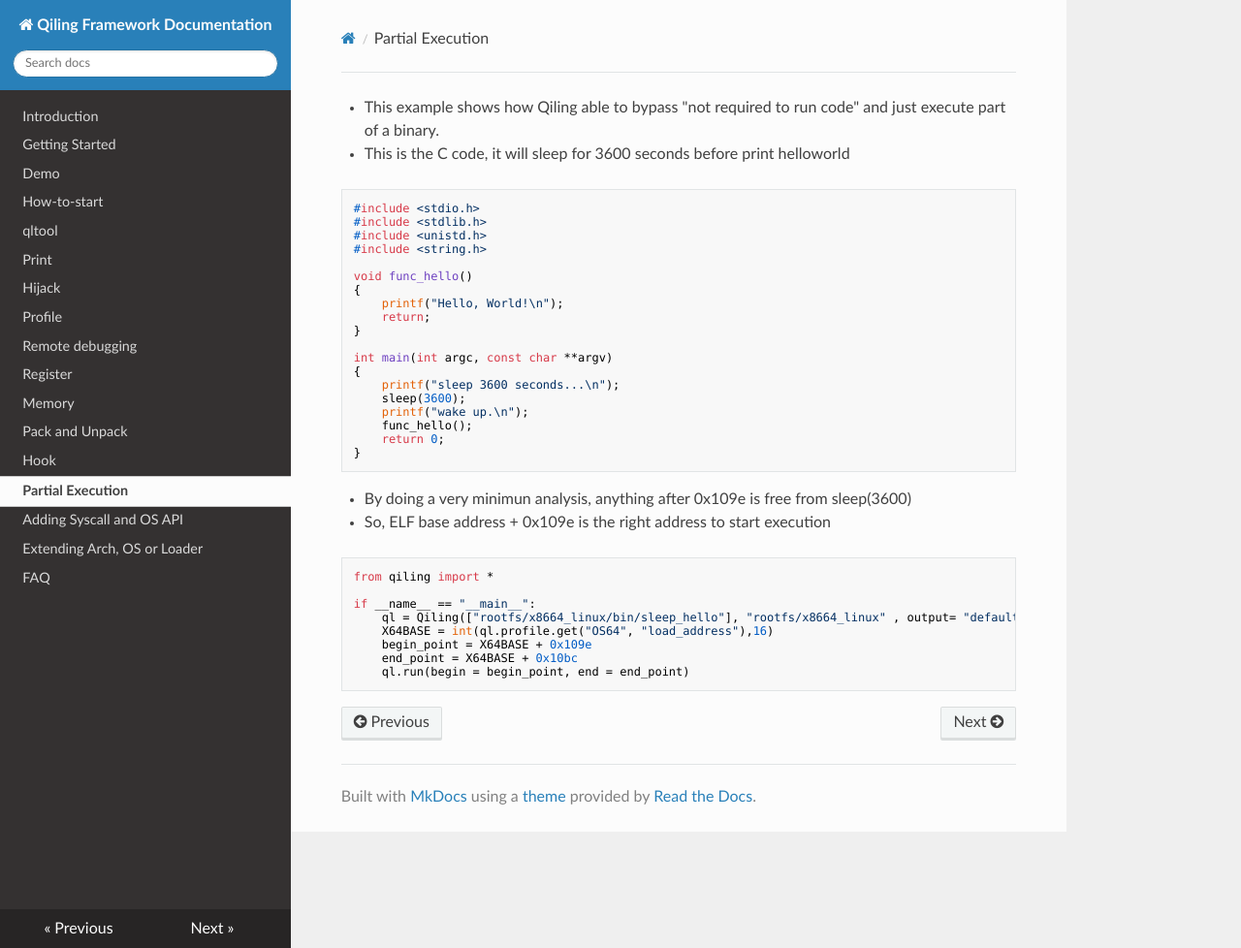
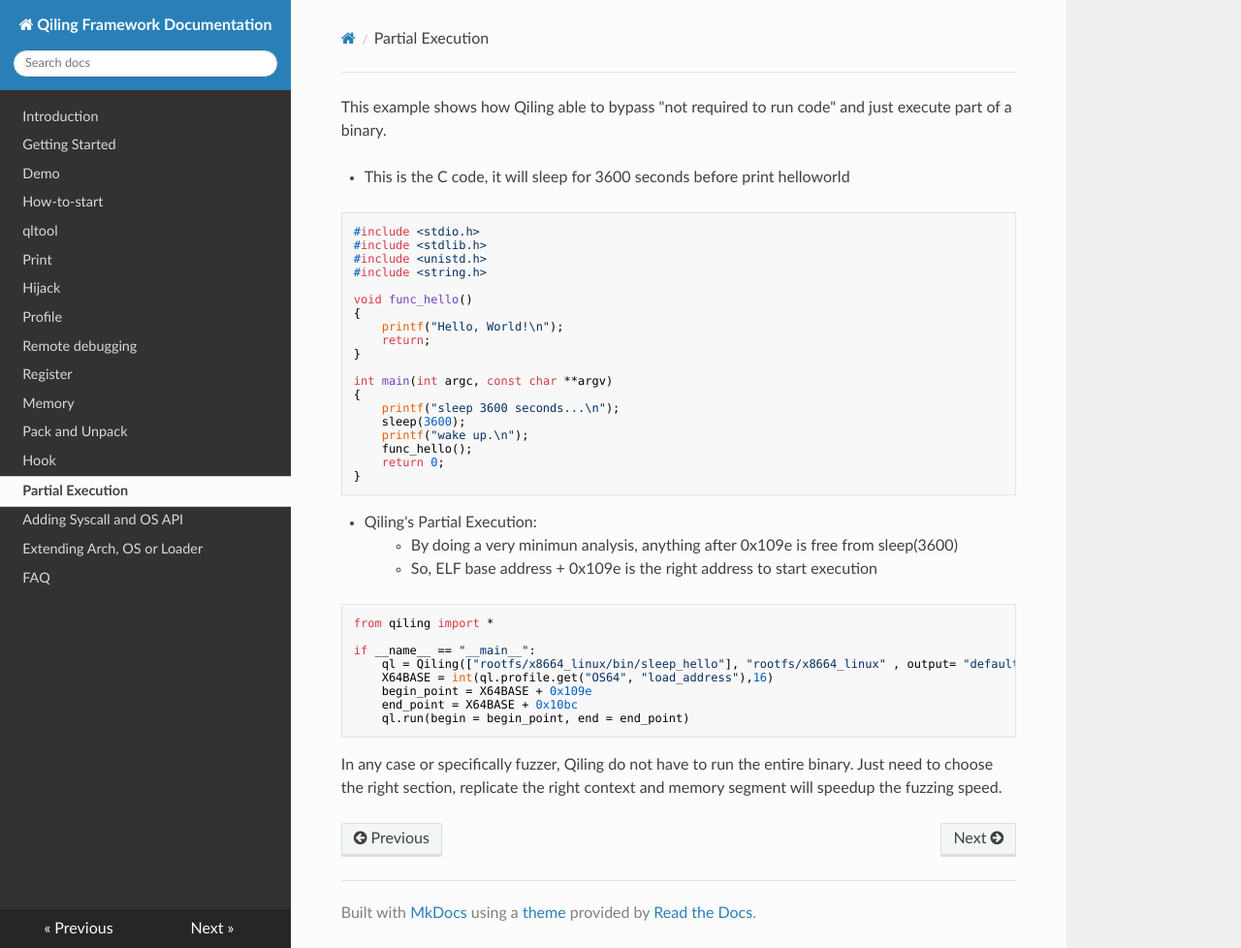
Before and after one commit to qilingframework/rtfd.io, an MkDocs documentation site: the page built from docs/partial.md, in a window 1280 px wide and 978 px high. Shown: the whole window at 97% size. Built offline with MkDocs 1.6.1, drawn with Linux system fonts in a browser that asks for light colours; nearby versions of some CDN libraries.

Commit message:
partial execution

````diff
--- a/docs/partial.md
+++ b/docs/partial.md
@@ -2,9 +2,9 @@
 title: Partial Execution
 ---
 
-- This example shows how Qiling able to bypass "not required to run code" and just execute part of a binary.
+This example shows how Qiling able to bypass "not required to run code" and just execute part of a binary.
+
 - This is the C code, it will sleep for 3600 seconds before print helloworld
-
 ```c
 #include <stdio.h>
 #include <stdlib.h>
@@ -26,10 +26,9 @@ int main(int argc, const char **argv)
     return 0;
 }
 ```
-
-- By doing a very minimun analysis, anything after 0x109e is free from sleep(3600)
-- So, ELF base address +  0x109e is the right address to start execution
-
+- Qiling's Partial Execution:
+> - By doing a very minimun analysis, anything after 0x109e is free from sleep(3600)
+> - So, ELF base address +  0x109e is the right address to start execution
 ```python
 from qiling import *
 
@@ -40,3 +39,5 @@ if __name__ == "__main__":
     end_point = X64BASE + 0x10bc
     ql.run(begin = begin_point, end = end_point)
 ```
+
+In any case or specifically fuzzer, Qiling do not have to run the entire binary. Just need to choose the right section, replicate the right context and memory segment will speedup the fuzzing speed.
````
